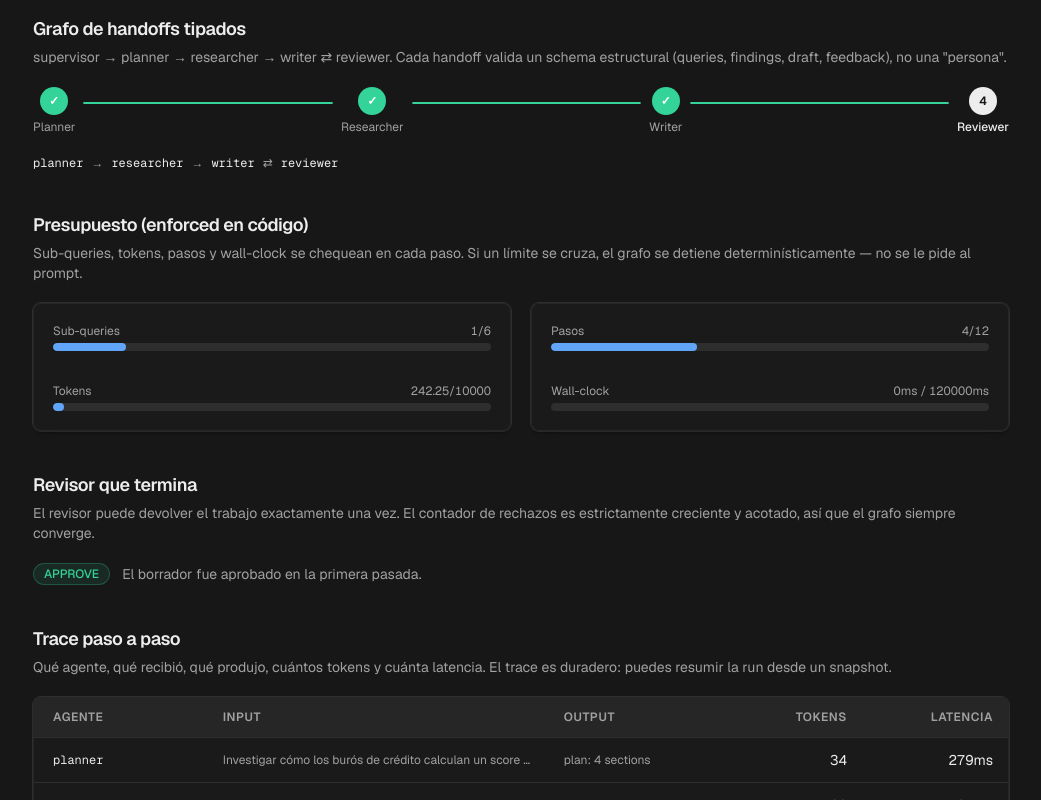
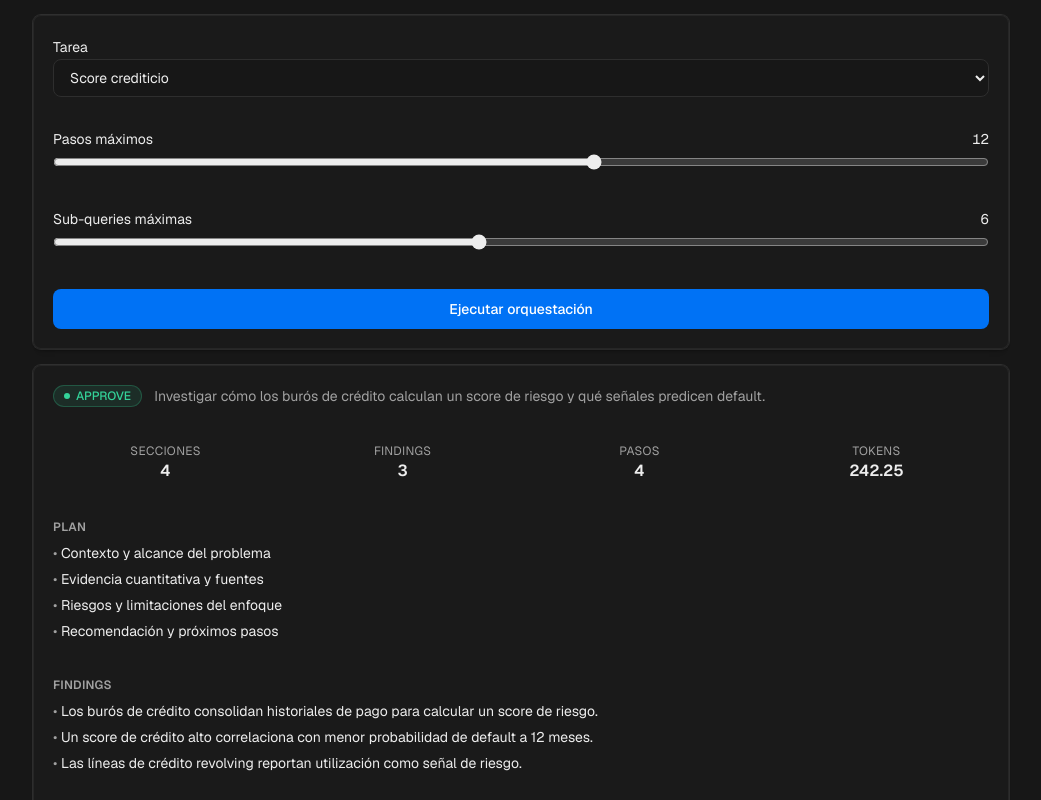
Before and after one commit to mdeasis27/mesa, a Next.js app: page /app in a window 1280 px wide. Shown: the part 320-1120 px from the top of the page, without its empty margins (119-1160 px from the left). Built offline with nearby package versions, Linux system fonts and the light colour scheme.

Commit message:
feat: interactive multi-agent orchestration playground

```diff
--- a/app/app/page.tsx
+++ b/app/app/page.tsx
@@ -1,46 +1,35 @@
 "use client";
 
-import { useMemo, useState } from "react";
+import { useState } from "react";
 import Link from "next/link";
-import { Alert } from "@/design-system/components/alert";
-import { buttonVariants } from "@/design-system/components/button";
 import { Card } from "@/design-system/components/card";
 import { MetricCard } from "@/design-system/components/metric-card";
-import { Meter } from "@/design-system/components/meter";
 import { StatusBadge } from "@/design-system/components/status-badge";
-import { Stepper } from "@/design-system/components/stepper";
-import { cn } from "@/design-system/utils";
-import { DEMO_TASKS, getDemoSummary, runDemo } from "@/lib/mesa/demo";
+import { DEMO_TASKS, DEFAULT_BUDGET, getDemoSummary, runDemo } from "@/lib/mesa/demo";
+import type { BudgetConfig } from "@/lib/mesa/types";
 
-const PHASES = ["Planner", "Researcher", "Writer", "Reviewer"];
+type Summary = ReturnType<typeof getDemoSummary>;
 
 export default function AppPage() {
   const [taskId, setTaskId] = useState(DEMO_TASKS[0].id);
-
-  const summary = useMemo(() => {
-    const task = DEMO_TASKS.find((t) => t.id === taskId) ?? DEMO_TASKS[0];
-    return getDemoSummary(runDemo(task.task));
-  }, [taskId]);
-
-  const revisionCount = summary.steps.filter(
-    (s) => s.agent === "writer" && s.input.startsWith("revise"),
-  ).length;
+  const [customTask, setCustomTask] = useState("");
+  const [maxSteps, setMaxSteps] = useState(DEFAULT_BUDGET.maxSteps);
+  const [maxSubqueries, setMaxSubqueries] = useState(DEFAULT_BUDGET.maxSubqueries);
+  const [summary, setSummary] = useState<Summary>(() =>
+    getDemoSummary(runDemo(DEMO_TASKS[0].task)),
+  );
 
   const approved = summary.verdict === "approve";
-  const budget = summary.budget as {
-    subqueriesUsed: number;
-    subqueriesMax: number;
-    tokensUsed: number;
-    tokensMax: number;
-    stepsUsed: number;
-    stepsMax: number;
-    wallClockMs: number;
-    wallClockMax: number;
-    exhausted: boolean;
-    exhaustedReason: string | null;
-  };
+  const customMode = taskId === "custom";
+  const effectiveTask = customMode
+    ? customTask.trim()
+    : (DEMO_TASKS.find((t) => t.id === taskId)?.task ?? DEMO_TASKS[0].task);
 
-  const agentOrder = ["planner", "researcher", "writer", "reviewer"];
+  function run() {
+    if (!effectiveTask) return;
+    const budget: BudgetConfig = { ...DEFAULT_BUDGET, maxSteps, maxSubqueries };
+    setSummary(getDemoSummary(runDemo(effectiveTask, budget)));
+  }
 
   return (
     <div className="min-h-screen bg-background">
@@ -78,156 +67,159 @@ export default function AppPage() {
       </header>
 
       <div className="max-w-5xl mx-auto px-6 py-8 space-y-10">
-        {/* ── TASK SELECTOR ───────────────────── */}
-        <section className="flex flex-wrap items-center gap-2">
-          {DEMO_TASKS.map((t) => (
-            <button
-              key={t.id}
-              type="button"
-              onClick={() => setTaskId(t.id)}
-              className={cn(
-                buttonVariants({ variant: t.id === taskId ? "default" : "outline", size: "sm" }),
-              )}
-            >
-              {t.label}
-            </button>
-          ))}
-        </section>
-
         {/* ── SUMMARY BAR ─────────────────────── */}
         <div className="grid grid-cols-2 gap-4 sm:grid-cols-4">
           <MetricCard label="Agentes" value={4} hint="supervisor + 3 especialistas" />
-          <MetricCard label="Pasos" value={summary.steps.length} />
+          <MetricCard label="Pasos" value={summary.trace.stepCount} />
           <MetricCard label="Tokens" value={summary.trace.totalTokens} />
           <MetricCard
             label="Veredicto"
             value={approved ? "Aprobado" : "Rechazado"}
             tone={approved ? "success" : "danger"}
-            hint={revisionCount > 0 ? `${revisionCount} revisión(es)` : "sin revisiones"}
           />
         </div>
 
-        {/* ── GRAPH + PHASE FLOW ──────────────── */}
+        {/* ── PLAYGROUND ──────────────────────── */}
         <section>
-          <h2 className="text-lg font-semibold tracking-tight text-foreground mb-1">Grafo de handoffs tipados</h2>
+          <h2 className="text-lg font-semibold tracking-tight text-foreground mb-1">Orquestación en vivo</h2>
           <p className="text-sm text-muted-foreground mb-5">
-            supervisor → planner → researcher → writer ⇄ reviewer. Cada handoff valida un
-            schema estructural (queries, findings, draft, feedback), no una &quot;persona&quot;.
+            Elige una tarea de la demo o escribe la tuya, ajusta el presupuesto y ejecuta el grafo
+            supervisor → planner → researcher → writer ⇄ reviewer.
           </p>
-          <Stepper steps={PHASES} current={PHASES.length} />
-          <div className="mt-5 flex flex-wrap items-center gap-2 text-xs text-muted-foreground">
-            {agentOrder.map((agent, i) => (
-              <span key={agent} className="flex items-center gap-2">
-                <span className="font-mono text-foreground">{agent}</span>
-                {i < agentOrder.length - 1 && (
-                  <span className="text-muted-foreground">
-                    {agent === "writer" && i === 2 ? "⇄" : "→"}
-                  </span>
-                )}
-              </span>
-            ))}
-          </div>
-        </section>
 
-        {/* ── BUDGET ENFORCEMENT ──────────────── */}
-        <section>
-          <h2 className="text-lg font-semibold tracking-tight text-foreground mb-1">Presupuesto (enforced en código)</h2>
-          <p className="text-sm text-muted-foreground mb-5">
-            Sub-queries, tokens, pasos y wall-clock se chequean en cada paso. Si un límite
-            se cruza, el grafo se detiene determinísticamente — no se le pide al prompt.
-          </p>
-          <div className="grid gap-5 sm:grid-cols-2">
-            <Card className="p-5 space-y-4">
+          <Card className="p-5 space-y-4">
+            <div className="space-y-1">
+              <span className="text-sm text-foreground">Tarea</span>
+              <select
+                value={taskId}
+                onChange={(e) => setTaskId(e.target.value)}
+                className="w-full rounded-[var(--radius-md)] border border-[var(--border)] bg-background px-3 py-2 text-sm text-foreground focus:outline-none focus:ring-2 focus:ring-ring/60"
+              >
+                {DEMO_TASKS.map((t) => (
+                  <option key={t.id} value={t.id}>
+                    {t.label}
+                  </option>
+                ))}
+                <option value="custom">Tarea personalizada…</option>
+              </select>
+            </div>
+
+            {customMode && (
               <div className="space-y-1">
-                <div className="flex justify-between text-xs text-muted-foreground">
-                  <span>Sub-queries</span>
-                  <span className="tabular-nums">{budget.subqueriesUsed}/{budget.subqueriesMax}</span>
-                </div>
-                <Meter value={budget.subqueriesUsed} max={budget.subqueriesMax} tone={budget.subqueriesUsed >= budget.subqueriesMax ? "danger" : "info"} />
+                <span className="text-sm text-foreground">Describe tu tarea</span>
+                <textarea
+                  value={customTask}
+                  onChange={(e) => setCustomTask(e.target.value)}
+                  placeholder="Ej. Investigar cómo funciona el fraude con tarjetas y qué controles lo mitigan."
+                  rows={3}
+                  className="w-full rounded-[var(--radius-md)] border border-[var(--border)] bg-background px-3 py-2 text-sm text-foreground focus:outline-none focus:ring-2 focus:ring-ring/60"
+                />
               </div>
-              <div className="space-y-1">
-                <div className="flex justify-between text-xs text-muted-foreground">
-                  <span>Tokens</span>
-                  <span className="tabular-nums">{budget.tokensUsed}/{budget.tokensMax}</span>
-                </div>
-                <Meter value={budget.tokensUsed} max={budget.tokensMax} tone={budget.tokensUsed >= budget.tokensMax ? "danger" : "info"} />
+            )}
+
+            <div className="space-y-1">
+              <div className="flex items-center justify-between">
+                <span className="text-sm text-foreground">Pasos máximos</span>
+                <span className="font-mono text-sm tabular-nums text-foreground">{maxSteps}</span>
               </div>
-            </Card>
-            <Card className="p-5 space-y-4">
-              <div className="space-y-1">
-                <div className="flex justify-between text-xs text-muted-foreground">
-                  <span>Pasos</span>
-                  <span className="tabular-nums">{budget.stepsUsed}/{budget.stepsMax}</span>
-                </div>
-                <Meter value={budget.stepsUsed} max={budget.stepsMax} tone={budget.stepsUsed >= budget.stepsMax ? "danger" : "info"} />
+              <input
+                type="range"
+                min={1}
+                max={20}
+                step={1}
+                value={maxSteps}
+                onChange={(e) => setMaxSteps(Number(e.target.value))}
+                className="w-full accent-foreground"
+              />
+            </div>
+
+            <div className="space-y-1">
+              <div className="flex items-center justify-between">
+                <span className="text-sm text-foreground">Sub-queries máximas</span>
+                <span className="font-mono text-sm tabular-nums text-foreground">{maxSubqueries}</span>
               </div>
-              <div className="space-y-1">
-                <div className="flex justify-between text-xs text-muted-foreground">
-                  <span>Wall-clock</span>
-                  <span className="tabular-nums">{budget.wallClockMs}ms / {budget.wallClockMax}ms</span>
-                </div>
-                <Meter value={budget.wallClockMs} max={budget.wallClockMax} tone={budget.wallClockMs >= budget.wallClockMax ? "danger" : "info"} />
+              <input
+                type="range"
+                min={1}
+                max={12}
+                step={1}
+                value={maxSubqueries}
+                onChange={(e) => setMaxSubqueries(Number(e.target.value))}
+                className="w-full accent-foreground"
+              />
+            </div>
+
+            <button
+              onClick={run}
+              disabled={customMode && !customTask.trim()}
+              className="w-full rounded-[var(--radius-md)] bg-accent px-4 py-2.5 text-sm font-medium text-[#ffffff] hover:bg-accent/90 transition-colors disabled:opacity-50"
+            >
+              Ejecutar orquestación
+            </button>
+          </Card>
+
+          <Card className="mt-4 p-5 space-y-5">
+            <div className="flex flex-wrap items-center gap-3">
+              <StatusBadge tone={approved ? "success" : "danger"} dot>
+                {approved ? "APPROVE" : "REJECT"}
+              </StatusBadge>
+              <span className="text-sm text-muted-foreground truncate">{summary.task}</span>
+            </div>
+
+            <div className="grid grid-cols-2 gap-3 text-center sm:grid-cols-4">
+              <div>
+                <p className="text-xs text-muted-foreground uppercase tracking-wide">Secciones</p>
+                <p className="font-semibold text-foreground">{summary.sections}</p>
               </div>
-            </Card>
-          </div>
-          {budget.exhausted && (
-            <Alert tone="warning" title="Presupuesto agotado" className="mt-4">
-              El grafo terminó porque se cruzó el límite de <strong>{budget.exhaustedReason}</strong>. Sin
-              excepciones sin manejar, sin bucles infinitos.
-            </Alert>
-          )}
-        </section>
+              <div>
+                <p className="text-xs text-muted-foreground uppercase tracking-wide">Findings</p>
+                <p className="font-semibold text-foreground">{summary.findingsCount}</p>
+              </div>
+              <div>
+                <p className="text-xs text-muted-foreground uppercase tracking-wide">Pasos</p>
+                <p className="font-semibold text-foreground">{summary.trace.stepCount}</p>
+              </div>
+              <div>
+                <p className="text-xs text-muted-foreground uppercase tracking-wide">Tokens</p>
+                <p className="font-semibold text-foreground">{summary.budget.tokensUsed}</p>
+              </div>
+            </div>
 
-        {/* ── REVIEWER SUBGRAPH ──────────────── */}
-        <section>
-          <h2 className="text-lg font-semibold tracking-tight text-foreground mb-1">Revisor que termina</h2>
-          <p className="text-sm text-muted-foreground mb-5">
-            El revisor puede devolver el trabajo exactamente una vez. El contador de rechazos
-            es estrictamente creciente y acotado, así que el grafo siempre converge.
-          </p>
-          <div className="flex items-center gap-3">
-            <StatusBadge tone={approved ? "success" : "danger"}>
-              {approved ? "APPROVE" : "REJECT"}
-            </StatusBadge>
-            <span className="text-sm text-muted-foreground">
-              {revisionCount > 0
-                ? `El primer borrador fue devuelto (reject_and_revise) y se revisó ${revisionCount} vez/veces antes del veredicto final.`
-                : "El borrador fue aprobado en la primera pasada."}
-            </span>
-          </div>
-        </section>
+            {summary.budget.exhausted && (
+              <div className="rounded-[var(--radius-md)] border border-warning/25 bg-warning/10 p-3 text-sm text-foreground">
+                Presupuesto agotado: se cruzó el límite de <strong>{summary.budget.exhaustedReason}</strong>.
+              </div>
+            )}
 
-        {/* ── STEP TRACE ──────────────────────── */}
-        <section>
-          <h2 className="text-lg font-semibold tracking-tight text-foreground mb-1">Trace paso a paso</h2>
-          <p className="text-sm text-muted-foreground mb-5">
-            Qué agente, qué recibió, qué produjo, cuántos tokens y cuánta latencia. El trace es
-            duradero: puedes resumir la run desde un snapshot.
-          </p>
-          <div className="overflow-x-auto rounded-[var(--radius-md)] shadow-[var(--shadow-card)] bg-card">
-            <table className="w-full text-sm">
-              <thead>
-                <tr className="border-b border-[var(--border)] bg-[var(--gray-50)]">
-                  <th scope="col" className="px-5 py-3 text-left text-xs font-semibold uppercase tracking-wider text-muted-foreground">Agente</th>
-                  <th scope="col" className="px-4 py-3 text-left text-xs font-semibold uppercase tracking-wider text-muted-foreground">Input</th>
-                  <th scope="col" className="px-4 py-3 text-left text-xs font-semibold uppercase tracking-wider text-muted-foreground">Output</th>
-                  <th scope="col" className="px-4 py-3 text-right text-xs font-semibold uppercase tracking-wider text-muted-foreground">Tokens</th>
-                  <th scope="col" className="px-4 py-3 text-right text-xs font-semibold uppercase tracking-wider text-muted-foreground">Latencia</th>
-                </tr>
-              </thead>
-              <tbody className="divide-y divide-[var(--border)]">
-                {summary.steps.map((step, i) => (
-                  <tr key={i}>
-                    <td className="px-5 py-3 font-mono text-xs text-foreground">{step.agent}</td>
-                    <td className="px-4 py-3 text-xs text-muted-foreground max-w-[220px] truncate">{step.input}</td>
-                    <td className="px-4 py-3 text-xs text-muted-foreground max-w-[220px] truncate">{step.output}</td>
-                    <td className="px-4 py-3 text-right tabular-nums text-foreground">{step.tokens}</td>
-                    <td className="px-4 py-3 text-right tabular-nums text-foreground">{step.latencyMs}ms</td>
-                  </tr>
+            <div>
+              <p className="text-xs font-semibold uppercase tracking-wide text-muted-foreground mb-2">Plan</p>
+              <ul className="space-y-1.5">
+                {summary.plan.map((section) => (
+                  <li key={section.id} className="text-sm text-foreground">
+                    <span className="text-muted-foreground">•</span> {section.title}
+                  </li>
                 ))}
-              </tbody>
-            </table>
-          </div>
+              </ul>
+            </div>
+
+            <div>
+              <p className="text-xs font-semibold uppercase tracking-wide text-muted-foreground mb-2">Findings</p>
+              <ul className="space-y-1.5">
+                {summary.findings.map((finding, i) => (
+                  <li key={i} className="text-sm text-foreground">
+                    <span className="text-muted-foreground">•</span> {finding}
+                  </li>
+                ))}
+              </ul>
+            </div>
+
+            <div>
+              <p className="text-xs font-semibold uppercase tracking-wide text-muted-foreground mb-2">Borrador</p>
+              <div className="rounded-[var(--radius-md)] border border-[var(--border)] bg-background p-4 text-sm text-foreground whitespace-pre-wrap">
+                {summary.draft}
+              </div>
+            </div>
+          </Card>
         </section>
 
         <footer className="pt-8 border-t border-[var(--border)] flex items-center justify-between text-xs text-muted-foreground">
```
